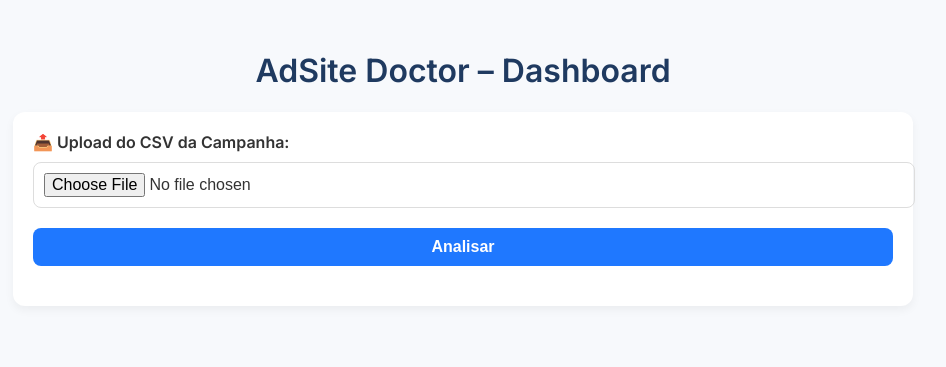
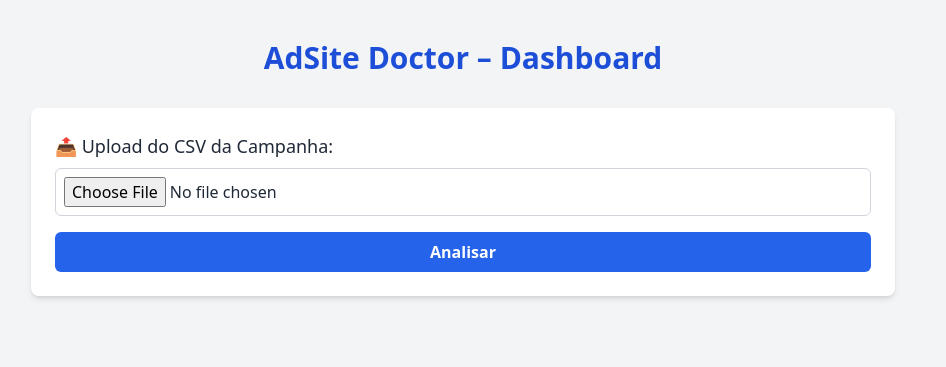
Before and after one commit to thomasjoaquim/adsite-doctor, a Flask app: page /dashboard in a window 1280 px wide. Shown: the top 367 px of the page, without its empty margins (177-1123 px from the left). Run offline with Flask 3, Linux system fonts and the light colour scheme; some libraries are stand-ins or nearby versions.

Commit message:
atualizei dashboard html

```diff
--- a/app/templates/dashboard.html
+++ b/app/templates/dashboard.html
@@ -4,114 +4,43 @@
   <meta charset="UTF-8" />
   <meta name="viewport" content="width=device-width, initial-scale=1.0"/>
   <title>AdSite Doctor – Dashboard</title>
-  <link href="https://fonts.googleapis.com/css2?family=Inter:wght@400;600&display=swap" rel="stylesheet">
+  <script src="https://cdn.tailwindcss.com"></script>
+</head>
+<body class="bg-gray-100 text-gray-800 font-sans">
 
-  <style>
-    body {
-      font-family: 'Inter', sans-serif;
-      background-color: #f7f9fc;
-      margin: 0;
-      padding: 0;
-      color: #333;
-    }
+  <div class="max-w-4xl mx-auto px-4 py-10">
+    <h1 class="text-3xl font-bold text-center text-blue-700 mb-8">AdSite Doctor – Dashboard</h1>
 
-    .container {
-      max-width: 900px;
-      margin: auto;
-      padding: 30px 20px;
-    }
+    <!-- Formulário de Upload -->
+    <form method="POST" enctype="multipart/form-data" class="bg-white shadow-md rounded-lg p-6 mb-8">
+      <label class="block text-lg font-medium mb-2">📤 Upload do CSV da Campanha:</label>
+      <input type="file" name="campaign_file" required class="w-full border border-gray-300 rounded-md p-2 mb-4">
 
-    h1 {
-      text-align: center;
-      color: #1f3a60;
-    }
-
-    form {
-      background-color: #fff;
-      padding: 20px;
-      border-radius: 12px;
-      box-shadow: 0 4px 10px rgba(0,0,0,0.05);
-      margin-bottom: 30px;
-    }
-
-    input[type="file"],
-    input[type="submit"] {
-      display: block;
-      width: 100%;
-      margin-top: 10px;
-      margin-bottom: 20px;
-      padding: 10px;
-      font-size: 16px;
-      border: 1px solid #ddd;
-      border-radius: 8px;
-    }
-
-    input[type="submit"] {
-      background-color: #1f78ff;
-      color: white;
-      cursor: pointer;
-      border: none;
-      font-weight: 600;
-    }
-
-    .card {
-      background-color: white;
-      border-radius: 12px;
-      box-shadow: 0 4px 10px rgba(0,0,0,0.05);
-      padding: 20px;
-      margin-bottom: 30px;
-    }
-
-    .score {
-      font-size: 40px;
-      font-weight: 700;
-      color: #1f78ff;
-      margin: 0;
-    }
-
-    table {
-      width: 100%;
-      border-collapse: collapse;
-      margin-top: 10px;
-    }
-
-    th, td {
-      text-align: left;
-      padding: 8px;
-      border-bottom: 1px solid #eee;
-    }
-
-    ul {
-      padding-left: 20px;
-    }
-  </style>
-</head>
-<body>
-  <div class="container">
-    <h1>AdSite Doctor – Dashboard</h1>
-
-    <form method="POST" enctype="multipart/form-data">
-      <label><strong>📤 Upload do CSV da Campanha:</strong></label>
-      <input type="file" name="campaign_file" required>
-      <input type="submit" value="Analisar">
+      <input type="submit" value="Analisar" class="w-full bg-blue-600 hover:bg-blue-700 text-white font-semibold py-2 px-4 rounded-md transition">
     </form>
 
     {% if data %}
-      <div class="card">
-        <h2>Nota Geral</h2>
-        <p class="score">{{ data.score }}/100</p>
+      <!-- Nota Geral -->
+      <div class="bg-white shadow-md rounded-lg p-6 mb-6">
+        <h2 class="text-xl font-semibold mb-2">Nota Geral</h2>
+        <p class="text-4xl text-blue-600 font-bold">{{ data.score }}/100</p>
       </div>
 
-      <div class="card">
-        <h3>🎯 Análise de Anúncios</h3>
-        <p><strong>CTR Médio:</strong> {{ data.avg_ctr }}</p>
-        <p><strong>CPC Médio:</strong> {{ data.avg_cpc }}</p>
-        {{ data.ads_table | safe }}
+      <!-- Análise de Anúncios -->
+      <div class="bg-white shadow-md rounded-lg p-6 mb-6">
+        <h3 class="text-lg font-semibold mb-2">🎯 Análise de Anúncios</h3>
+        <p class="mb-1"><strong>CTR Médio:</strong> {{ data.avg_ctr }}</p>
+        <p class="mb-4"><strong>CPC Médio:</strong> {{ data.avg_cpc }}</p>
+
+        <div class="overflow-x-auto">
+          {{ data.ads_table | safe }}
+        </div>
       </div>
 
-      <div class="card">
-        <h3>🛠️ Ações Recomendadas</h3>
-        <ul>
+      <!-- Ações Recomendadas -->
+      <div class="bg-white shadow-md rounded-lg p-6">
+        <h3 class="text-lg font-semibold mb-2">🛠️ Ações Recomendadas</h3>
+        <ul class="list-disc list-inside space-y-1">
           {% for item in data.suggestions %}
             <li>{{ item }}</li>
           {% endfor %}
@@ -119,5 +48,24 @@
       </div>
     {% endif %}
   </div>
+
+  <!-- Estilo para tabelas renderizadas dinamicamente -->
+  <style>
+    table {
+      width: 100%;
+      border-collapse: collapse;
+      margin-top: 1rem;
+    }
+
+    th, td {
+      padding: 0.75rem;
+      border: 1px solid #e5e7eb;
+    }
+
+    th {
+      background-color: #f3f4f6;
+      font-weight: 600;
+    }
+  </style>
 </body>
 </html>
```
